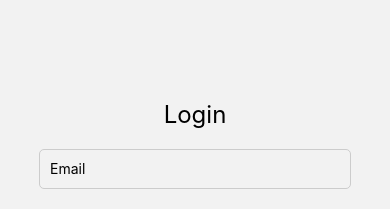
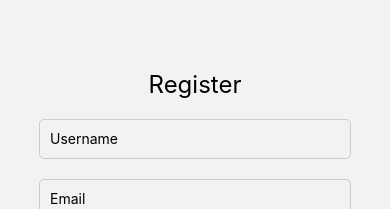
Before and after one commit to HEEPOKE/react-native, a React Native app in the folder app/: screen /Register in a window 390 px wide. Shown: the part 240-449 px from the top of the page. Built offline with nearby package versions, Linux system fonts and the light colour scheme.

Commit message:
:money_with_wings: refactor code

```diff
--- a/app/src/navigation/index.tsx
+++ b/app/src/navigation/index.tsx
@@ -13,7 +13,7 @@ export default function AppNavigator() {
       <Stack.Navigator initialRouteName="Home">
         <Stack.Screen name="Login" component={LoginScreen} />
         <Stack.Screen name="Register" component={RegisterScreen} />
-        <Stack.Screen name="Homer" component={HomeScreen} />
+        <Stack.Screen name="Home" component={HomeScreen} />
       </Stack.Navigator>
     </NavigationContainer>
   );
--- a/app/src/screens/auth/login/index.tsx
+++ b/app/src/screens/auth/login/index.tsx
@@ -1,10 +1,5 @@
 import { useState } from "react";
-import {
-  StyleSheet,
-  View,
-  Text,
-  TextInput,
-} from "react-native";
+import { StyleSheet, View, Text, TextInput } from "react-native";
 import { Button } from "@react-native-material/core";
 
 const styles = StyleSheet.create({
@@ -59,7 +54,11 @@ const LoginScreen = ({ navigation }: any) => {
         onChangeText={(text) => setPassword(text)}
       />
       <Button title="login" style={styles.button} onPress={() => {}} />
-      <Button title="register" onPress={() => navigation.navigate("Register")} />
+      <Button
+        title="register"
+        style={styles.button}
+        onPress={() => navigation.navigate("Register")}
+      />
     </View>
   );
 };
--- a/app/src/screens/auth/register/index.tsx
+++ b/app/src/screens/auth/register/index.tsx
@@ -34,12 +34,20 @@ const styles = StyleSheet.create({
 });
 
 const RegisterScreen = () => {
+  const [userName, setUserName] = useState("")
   const [email, setEmail] = useState("");
   const [password, setPassword] = useState("");
+  const [confirmPassword, setConfirmPassword] = useState("");
 
   return (
     <View style={styles.container}>
-      <Text style={styles.title}>Login</Text>
+      <Text style={styles.title}>Register</Text>
+      <TextInput
+        style={styles.input}
+        placeholder="Username"
+        value={userName}
+        onChangeText={(text) => setUserName(text)}
+      />
       <TextInput
         style={styles.input}
         placeholder="Email"
@@ -57,8 +65,8 @@ const RegisterScreen = () => {
         style={styles.input}
         placeholder="Confirm Password"
         secureTextEntry={true}
-        value={password}
-        onChangeText={(text) => setPassword(text)}
+        value={confirmPassword}
+        onChangeText={(text) => setConfirmPassword(text)}
       />
       <Button title="submit" style={styles.button} onPress={() => {}} />
     </View>
--- a/app/src/screens/home/index.tsx
+++ b/app/src/screens/home/index.tsx
@@ -1,4 +1,4 @@
-import { StyleSheet, View, Text, TextInput } from "react-native";
+import { View, Text } from "react-native";
 import MyAppBar from "../../widgets/AppBar";
 
 const HomeScreen = () => {
--- a/app/src/widgets/Appbar.tsx
+++ b/app/src/widgets/Appbar.tsx
@@ -12,7 +12,6 @@ const MyAppBar = () => {
 
   return (
     <AppBar
-      title="Title"
       leading={(props) => (
         <IconButton
           icon={(props) => <Icon name="menu" {...props} />}
```
